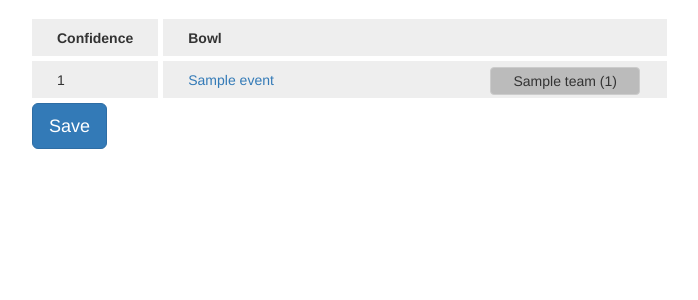
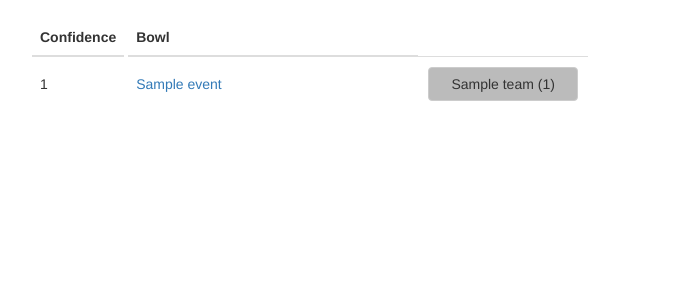
Before and after one commit to ryanmoore/cfb-pickem, a Django app: template pickem/templates/pickem/select_all.html in a window 1280 px wide. Shown: the part 51-351 px from the top of the page, without its empty margins (38-736 px from the left). Run offline with Django 3.2, Linux system fonts and the light colour scheme; the template is opened without the code that fills it: most values are stand-ins (such as "Sample title", 1, 10 or a date in 2020); lists and menus that the app fills with data are empty; some libraries are stand-ins or nearby versions.

Commit message:
Changed layout for selection page to use a table to hold elts. Hoping this is more succinct and easier to work with.

```diff
--- a/pickem/static/pickem/css/sortable_selection.css
+++ b/pickem/static/pickem/css/sortable_selection.css
@@ -1,65 +1,51 @@
-.sortable_selection ul {
-    margin: 0;
-    padding: 0;
+.table_container {
+    float: center;
+    min-width: 900px;
 }
-.sortable_selection {
-    margin: 0 0 0 0;
-    padding: 0 0 0 0;
-    float: left;
+
+.pick_table {
+    display: inline-block;
+    width: auto;
 }
-.sortable_selection li {
-    list-style-type: none;
-    margin: 0 0px 5px 0px;
-    padding: 1px 25px;
-    font-size: 1em;
-    background-color: #eee;
-    line-height: 30px;
-    vertical-align: middle;
+
+.pick_table td {
+    vertical-align: middle !important;
+    height: 55px;
 }
-.sortable_selection input[type="radio"] {
+
+.pick_table input[type="radio"] {
     display: none;
 }
-.sortable_selection label {
+
+.pick_table .team_button {
+    width: 150px;
+    float: right;
+}
+
+td.game_title {
+    overflow: hidden;
+    text-overflow: ellipsis;
+    -o-text-overflow: ellipsis;
+    white-space: nowrap;
+    width: 290px;
+}
+.pick_table label {
     display: inline-block;
+    margin-left: 2px;
+    margin-right: 2px;
+    vertical-align: middle;
     background-color: #bbb;
-    padding: 3px 1px;
 }
-.sortable_selection label:hover {
+.pick_table label:hover {
     border-style: solid;
     border-color: #000000;
-    padding: 3px 10px;
     border-width: 1px;
 }
-.sortable_selection input[type="radio"]:checked + label {
+
+.pick_table input[type="radio"]:checked + label {
     background-color: #428bca;
     color: #ffffff;
     border-style: solid;
     border-color: #ffffff;
     border-width: 2px;
 }
-.sortable_selection li span {
-    display : table-cell;
-    line-height : normal;
-    vertical-align : middle;
-}
-td.game_title {
-    overflow: hidden;
-    text-overflow: ellipsis;
-    -o-text-overflow: ellipsis;
-    white-space: nowrap;
-    width: 300px;
-}
-td.team_button {
-    width: 150px;
-    text-align: center;
-}
-label.team_button {
-    width: 150px;
-    margin: 0px 2px;
-}
-.sortable_selection_divider {
-    font-weight: 100;
-}
-.sortable_selection tr {
-    height: 35px;
-}
--- a/pickem/static/pickem/js/select_all_form.js
+++ b/pickem/static/pickem/js/select_all_form.js
@@ -4,7 +4,13 @@ function onSubmit() {
 }
 
 function configure_sortable() {
-    $( '#matchup_ranking').sortable({ axis: 'y', items:'li:not(.sortable-state-disabled)' });
+    $( '#matchup_ranking').sortable({
+        axis: 'y',
+        scroll: true,
+        scrollSensitivity: 80,
+        scrollSpeed: 10
+        //,items:'td:not(.sortable-state-disabled)'
+    });
     $( '#matchup_ranking' ).disableSelection();
     $( 'form' ).submit( onSubmit );
 }
--- a/pickem/templates/pickem/select_all.html
+++ b/pickem/templates/pickem/select_all.html
@@ -12,34 +12,30 @@
 {% endblock %}
 
 {% block content %}
-<div class="sortable_selection">
 <form method="POST" action="{% url 'pickem:select_all' %}" id="rankform">
-        <div class="sortable_selection" style="margin: 0 5px 0 0">
-        <ul>
-                <li><table><tr><th>Confidence</th></tr></table></li>
-                {% for dummy in selection_form_items %}
-                <li>
-                    <table>
-                        <tr>
-                            <td>{{ forloop.revcounter }}</td>
-                        </tr>
-                    </table>
-                </li>
-                {% endfor %}
-            </ul>
-        </div>
-        <div class="sortable_selection">
     {% csrf_token %}
     <input type='hidden' name='matchup_ordering' id='matchup_ordering'>
-            <ul id="matchup_ranking">
-                <li class="sortable-state-disabled"><table><tr><th>Bowl</th></tr></table></li>
+    <div class="table_container">
+        <table class="pick_table table">
+            <thead><tr><th>Confidence</th></tr></thead>
+            <tbody>
                 {% for matchup in selection_form_items %}
-                <li id="game={{ matchup.game.id }}">
-                    <table>
-                        <tr>
-                            <td class="game_title"><a href="{% url 'pickem:game' matchup.game.id %}">{{ matchup.game.event.name }}</a></td>
+                <tr><td>{{ forloop.revcounter }}</td></tr>
+                {% endfor %}
+            </tbody>
+        </table>
+        <table class="pick_table table">
+            <thead>
+                <tr><th>Bowl</th></tr>
+            </thead>
+            <tbody id="matchup_ranking">
+                {% for matchup in selection_form_items %}
+                <tr id="game={{ matchup.game.id }}">
+                    <td class="game_title">
+                        <a href="{% url 'pickem:game' matchup.game.id %}">{{ matchup.game.event.name }}</a>
+                    </td>
                     {% for team in matchup.teams %}
-                            <td class="team_button">
+                    <td>
                             <input type="radio"
                                    name="game={{ matchup.game.id }}"
                                    value="{{ team.name }}"
@@ -48,7 +44,7 @@
                             checked="checked"
                             {% endif %}
                             >
-                                <label class="btn btn-default team_button" for="{{ team.name }}">
+                            <label class="btn btn-default btn-block team_button" for="{{ team.name }}">
                             {{ team.name }}
                             {% if team.rank %}
                             ({{ team.rank }})
@@ -57,15 +53,11 @@
                     </td>
                         {% endfor %}
                 </tr>
+                {% endfor %}
+            </tbody>
         </table>
-                </li>
-                {% endfor %}
-            </ul>
     </div>
-        <br>
-        <button type="submit" class="btn btn-primary btn-lg" style="margin-bottom: 20px;">Save</button>
 </form>
-</div>
 {% endblock %}
 
 {% block external_js %}
```
Lines whose indentation alone changed are shown as unchanged.
